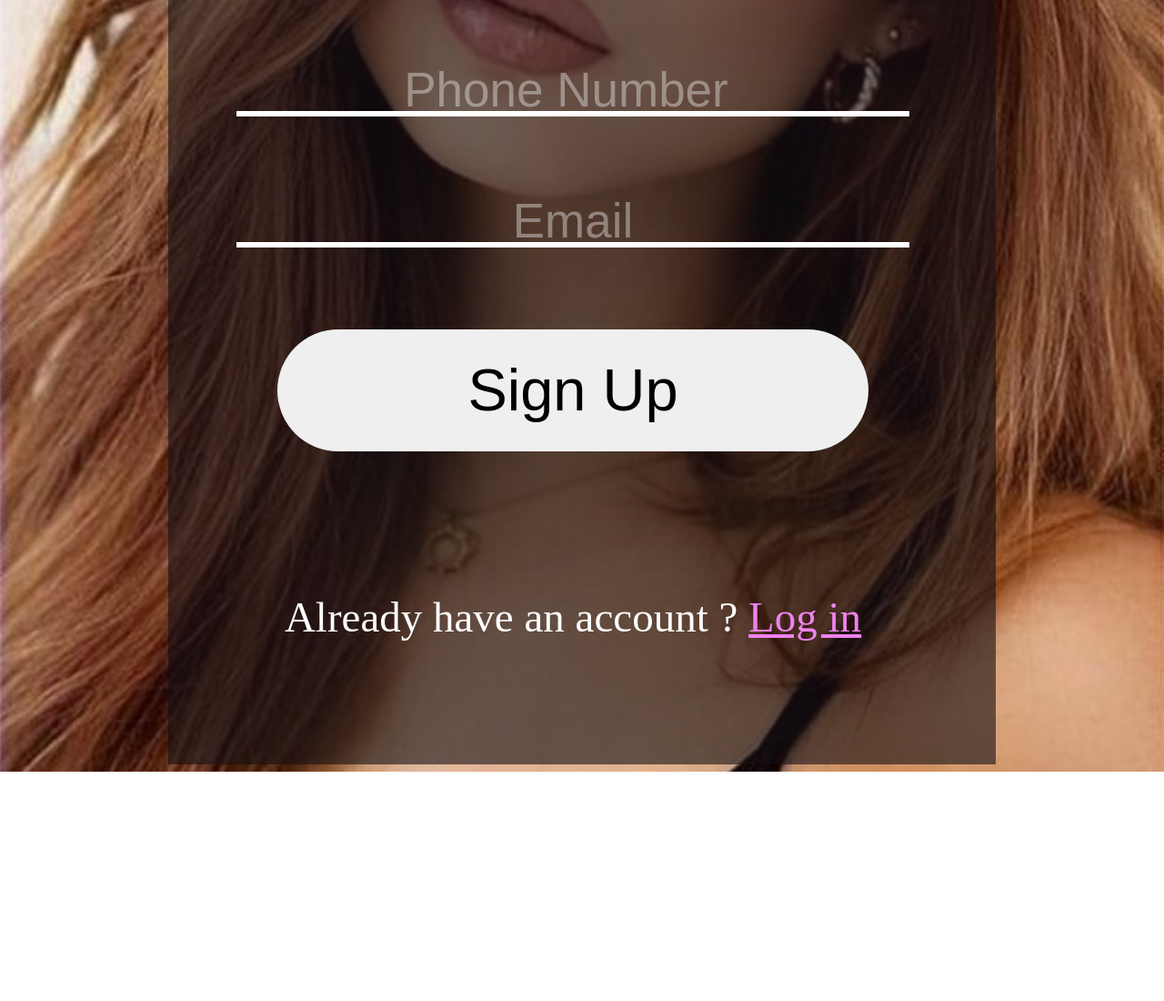
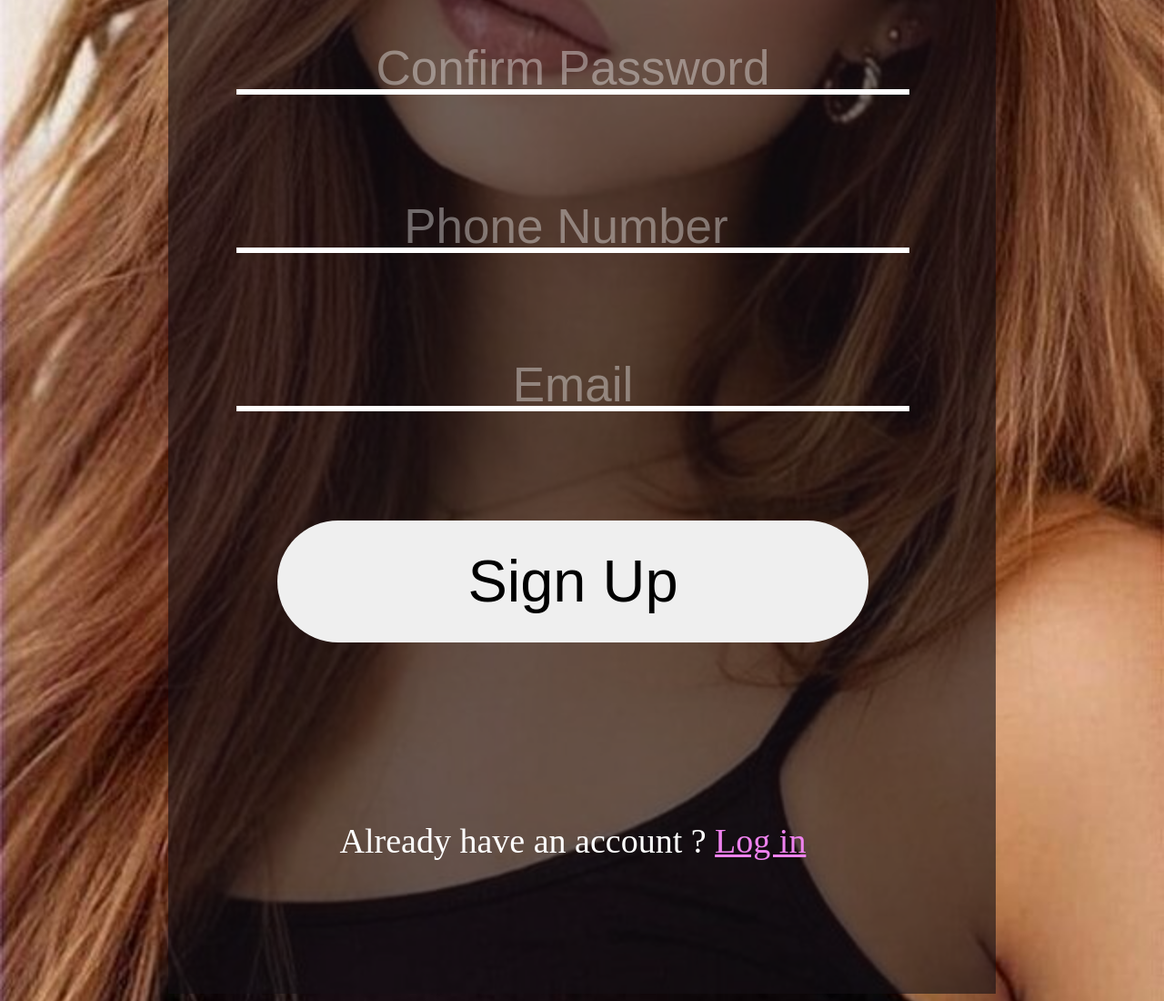
Before and after one commit to Gracyglobal/SignUp_Form, a plain HTML site: page index.html in a window 1280 px wide. Shown: the part 801-1901 px from the top of the page at 91% size. Before the commit the page ends 1649 px from the top, so only its background shows below. Drawn offline with Linux system fonts and the light colour scheme.

Commit message:
Form style

```diff
--- a/signup.css
+++ b/signup.css
@@ -12,7 +12,7 @@ body{
 			margin-top: 50px;
 			margin-left: 700px;
 		   margin: 0 auto;
-		   line-height: 90px;
+		   line-height: 120px;
 }
 
 form{
@@ -65,7 +65,7 @@ button:hover{
 
 .signIn{
 				color: white;
-				font-size: 47px;
+				font-size: 38px;
 
 }
 
```
